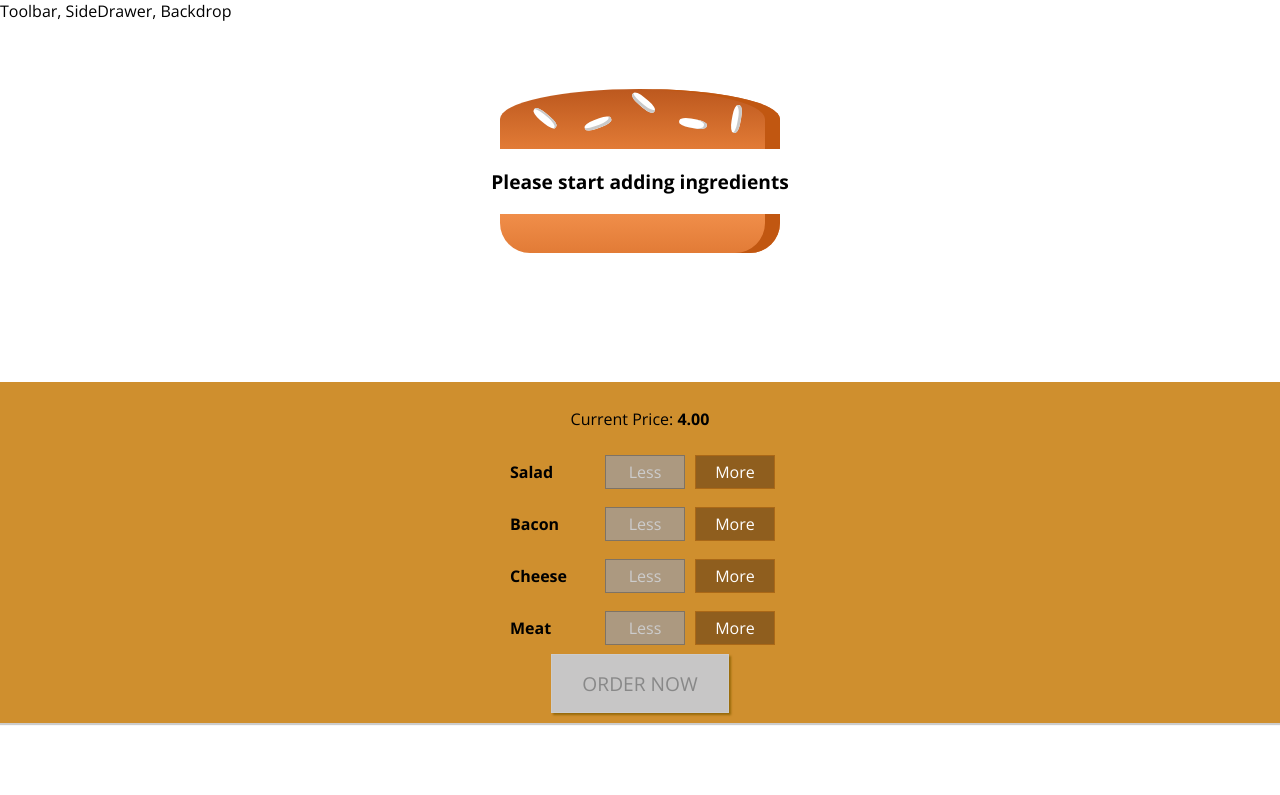
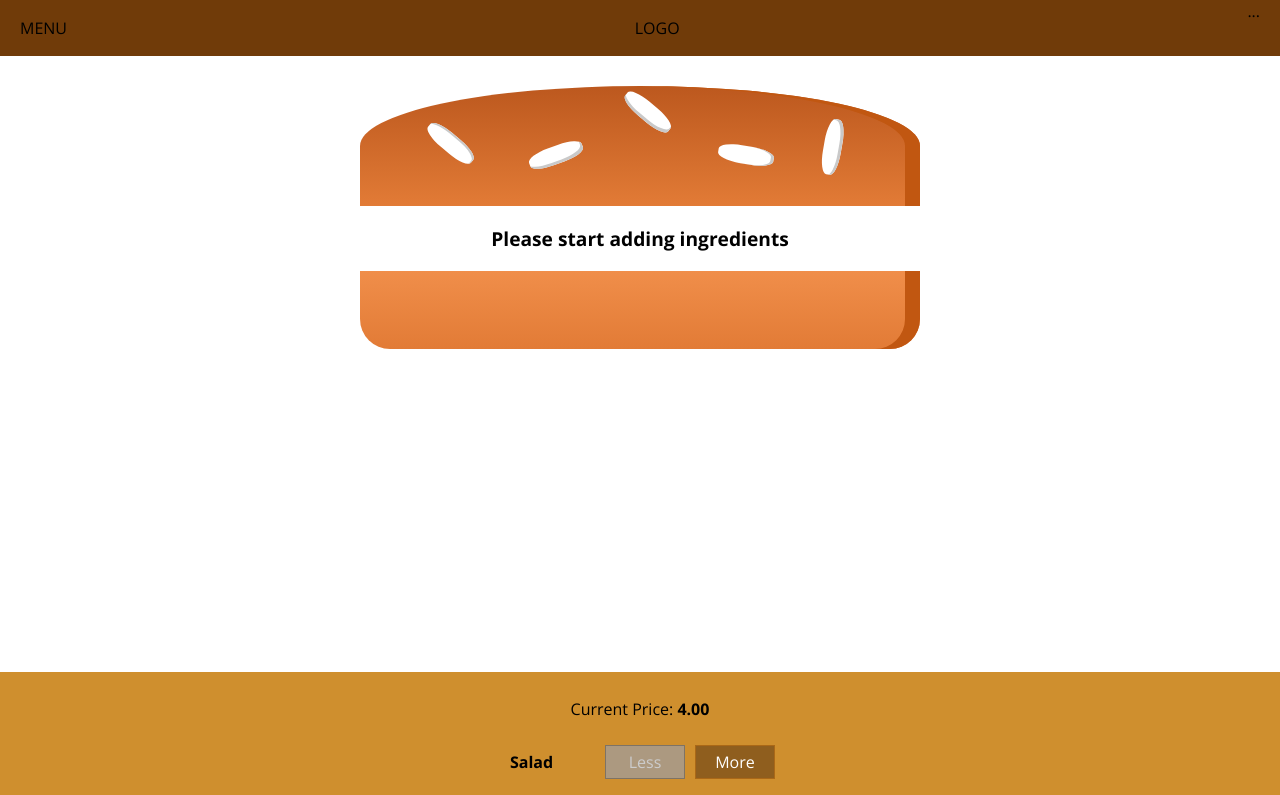
Before and after one commit to krunoslavsterle/BurgerBuilder, a React app: page / in a window 1280 px wide. Shown: the top 795 px of the page. Built offline with nearby package versions, Linux system fonts and the light colour scheme.

Commit message:
- toolbar component; fixing css

```diff
--- a/src/components/Burger/Burger.css
+++ b/src/components/Burger/Burger.css
@@ -2,16 +2,16 @@
   width: 100%;
   margin: auto;
   height: 250px;
+  overflow: scroll;
   text-align: center;
   font-weight: bold;
   font-size: 1.2rem;
-  overflow: scroll;
 }
 
-@media (min-width: 1000px) and (min-height: 700px) {
+@media (min-width: 500px) and (min-height: 400px) {
   .Burger {
-    width: 700px;
-    height: 600px;
+    width: 350px;
+    height: 300px;
   }
 }
 
@@ -22,9 +22,9 @@
   }
 }
 
-@media (min-width: 500px) and (min-height: 400px) {
+@media (min-width: 1000px) and (min-height: 700px) {
   .Burger {
-    width: 350px;
-    height: 300px;
+    width: 700px;
+    height: 600px;
   }
 }
--- a/src/components/Layout/Layout.css
+++ b/src/components/Layout/Layout.css
@@ -1,3 +1,3 @@
 .Content {
-  margin-top: 60px;
+  margin-top: 72px;
 }
--- a/src/components/Layout/Layout.js
+++ b/src/components/Layout/Layout.js
@@ -2,10 +2,11 @@
 
 import Auxiliary from "../../hoc/Auxiliary";
 import classes from "./Layout.css";
+import Toolbar from "../Navigation/Toolbar/Toolbar";
 
 const layout = props => (
   <Auxiliary>
-    <div>Toolbar, SideDrawer, Backdrop</div>
+    <Toolbar />
     <main className={classes.Content}>{props.children}</main>
   </Auxiliary>
 );
--- /dev/null
+++ b/src/components/Navigation/Toolbar/Toolbar.css
@@ -0,0 +1,18 @@
+.Toolbar {
+  height: 56px;
+  width: 100%;
+  position: fixed;
+  top: 0;
+  left: 0;
+  background-color: #703b09;
+  display: flex;
+  justify-content: space-between;
+  align-items: center;
+  padding: 0 20px;
+  box-sizing: border-box;
+  z-index: 90;
+}
+
+.Toolbar nav {
+  height: 100%;
+}
--- /dev/null
+++ b/src/components/Navigation/Toolbar/Toolbar.js
@@ -0,0 +1,13 @@
+import React from "react";
+
+import classes from "./Toolbar.css";
+
+const toolbar = props => (
+  <header className={classes.Toolbar}>
+    <div>MENU</div>
+    <div>LOGO</div>
+    <nav>...</nav>
+  </header>
+);
+
+export default toolbar;
```
